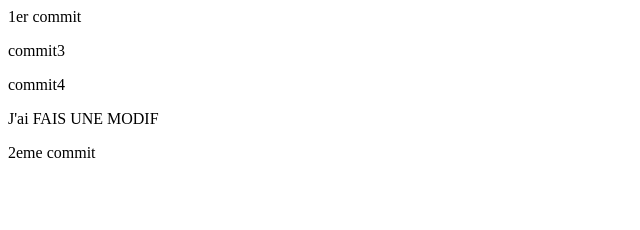
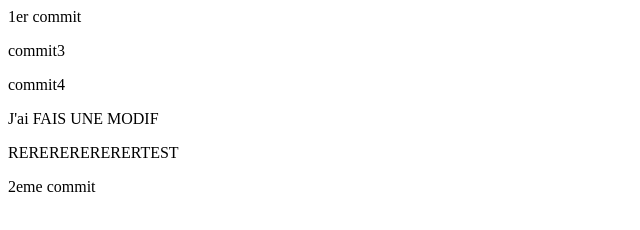
Before and after one commit to ldhem/ProjetGitIntro, a plain HTML site: page index.html in a window 1280 px wide. Shown: the whole page, without its empty margins (0-640 px from the left). Drawn offline with Linux system fonts and the light colour scheme.

Commit message:
RERERERETEST

```diff
--- a/index.html
+++ b/index.html
@@ -9,6 +9,7 @@
     <p>commit3</p>
     <p>commit4</p>
     <p>J'ai FAIS UNE MODIF</p>
+    <p>RERERERERERERTEST</p>
 
 </body>
 <footer>2eme commit</footer>
```
